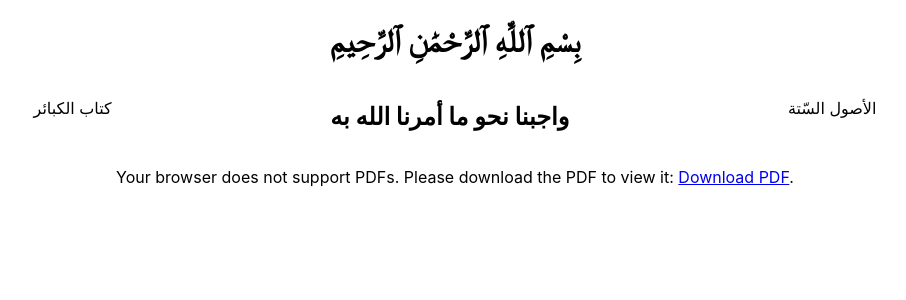
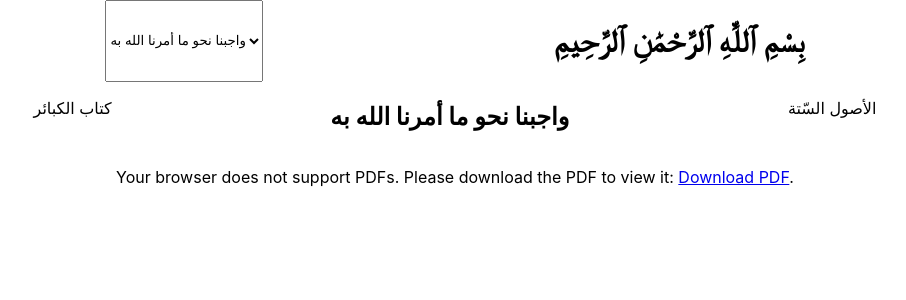
Before and after one commit to fyawil/matnMemo, a React (Create React App) app: page / in a window 1280 px wide. Shown: the top 300 px of the page, without its empty margins (185-1091 px from the left). Built offline with nearby package versions, Linux system fonts and the light colour scheme.

Commit message:
Added BookSelector component to app

```diff
--- a/src/App.js
+++ b/src/App.js
@@ -1,4 +1,5 @@
 import PDFViewer from './PDFViewer';
+import BookSelector from './BookSelector';
 import { useState } from 'react';
 
 function App() {
@@ -104,7 +105,16 @@ function App() {
 
   return (
     <div style={{textAlign: 'center'}}>
-      <h1>بِسْمِ ٱللَّٰهِ ٱلرَّحْمَٰنِ ٱلرَّحِيمِ</h1>
+      <div style={{display: 'flex', justifyContent: 'space-evenly'}}>
+      <BookSelector
+        setCurrentBook={setCurrentBook}
+        setPreviousBook={setPreviousBook}
+        setNextBook={setNextBook}
+        currentBookList={currentBookList}
+        pdfs={pdfs}
+        />
+        <h1>بِسْمِ ٱللَّٰهِ ٱلرَّحْمَٰنِ ٱلرَّحِيمِ</h1>
+      </div>
       <div style={{display: 'flex', justifyContent: 'space-evenly'}}>
         <p onClick={handleDecrementBook}>{pdfs[previousBook].arabicName}</p>
         <h2>{pdfs[currentBook].arabicName}</h2>
--- /dev/null
+++ b/src/BookSelector.js
@@ -0,0 +1,27 @@
+import React from 'react';
+
+const BookSelector = ({ currentBookList, setPreviousBook, setCurrentBook, setNextBook, pdfs }) => {
+    const handleChange = (event) => {
+        setCurrentBook(event.target.value);
+        setPreviousBook(
+            currentBookList.indexOf(event.target.value) == 0? currentBookList[currentBookList.length - 1]: currentBookList[currentBookList.indexOf(event.target.value) - 1]
+        )
+        setNextBook(
+            currentBookList.indexOf(event.target.value) == currentBookList.length - 1? currentBookList[0]: currentBookList[currentBookList.indexOf(event.target.value) + 1]
+        )
+    };
+
+    return (
+        <select onChange={handleChange}>
+                {
+                    currentBookList.map((book, index) => (
+                        <option value={book}>
+                            {pdfs[book]['arabicName']}
+                        </option>
+                    ))
+                }
+        </select>
+    );
+};
+
+export default BookSelector;
```
